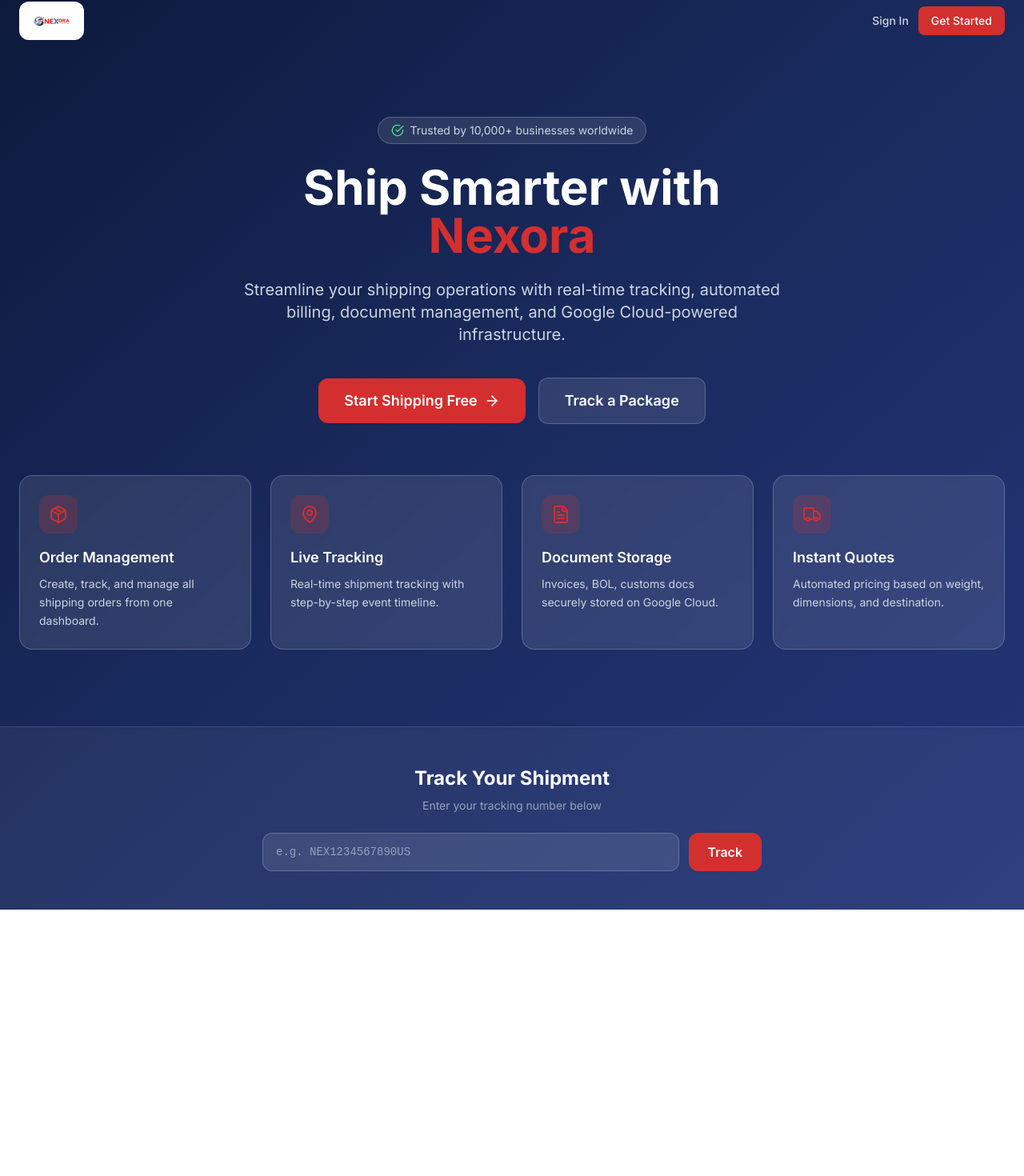
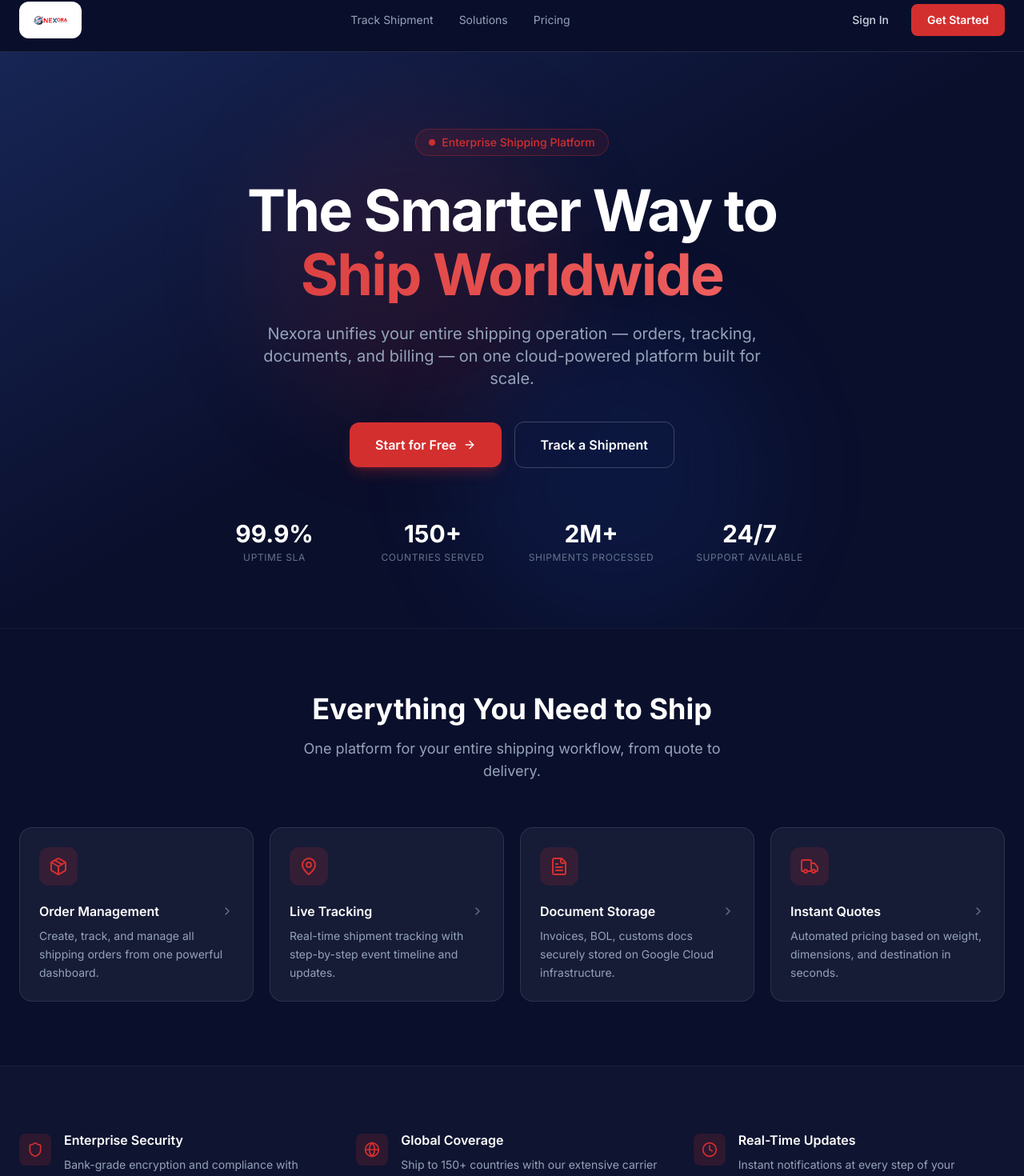
Before and after one commit to SABI9666/nexora-shipping-frontend, a Next.js app: page / in a window 1280 px wide. Shown: the part 14-1484 px from the top of the page at 80% size. Before the commit the page ends 1151 px from the top, so only its background shows below. Built offline with nearby package versions, Linux system fonts and the light colour scheme.

Commit message:
feat: redesign landing page with professional enterprise shipping look
- Removed '10,000+ trusted' badge
- Feature cards now link to /auth/login when clicked
- Added stats section, benefits section, footer
- Dark premium design with subtle gradients and animations
- Sticky navbar with backdrop blur

```diff
--- a/src/app/page.tsx
+++ b/src/app/page.tsx
@@ -1,90 +1,194 @@
 import Link from 'next/link';
-import { Package, MapPin, FileText, ArrowRight, CheckCircle, Truck } from 'lucide-react';
+import { Package, MapPin, FileText, Truck, ArrowRight, Shield, Globe, Clock, ChevronRight } from 'lucide-react';
 import { NexoraLogo } from '@/components/ui/NexoraLogo';
+
+const features = [
+  {
+    icon: Package,
+    title: 'Order Management',
+    desc: 'Create, track, and manage all shipping orders from one powerful dashboard.',
+    href: '/auth/login',
+  },
+  {
+    icon: MapPin,
+    title: 'Live Tracking',
+    desc: 'Real-time shipment tracking with step-by-step event timeline and updates.',
+    href: '/auth/login',
+  },
+  {
+    icon: FileText,
+    title: 'Document Storage',
+    desc: 'Invoices, BOL, customs docs securely stored on Google Cloud infrastructure.',
+    href: '/auth/login',
+  },
+  {
+    icon: Truck,
+    title: 'Instant Quotes',
+    desc: 'Automated pricing based on weight, dimensions, and destination in seconds.',
+    href: '/auth/login',
+  },
+];
+
+const stats = [
+  { value: '99.9%', label: 'Uptime SLA' },
+  { value: '150+', label: 'Countries Served' },
+  { value: '2M+', label: 'Shipments Processed' },
+  { value: '24/7', label: 'Support Available' },
+];
+
+const benefits = [
+  { icon: Shield, title: 'Enterprise Security', desc: 'Bank-grade encryption and compliance with international shipping regulations.' },
+  { icon: Globe, title: 'Global Coverage', desc: 'Ship to 150+ countries with our extensive carrier network and partnerships.' },
+  { icon: Clock, title: 'Real-Time Updates', desc: 'Instant notifications at every step of your shipment journey worldwide.' },
+];
 
 export default function HomePage() {
   return (
-    <div className="min-h-screen bg-gradient-to-br from-brand-navy-dark via-brand-navy to-brand-navy-light">
-      {/* Nav */}
-      <nav className="flex items-center justify-between px-6 py-4 max-w-7xl mx-auto">
-        <div className="flex items-center">
+    <div className="min-h-screen bg-[#0A0F2C] text-white">
+
+      {/* Navbar */}
+      <nav className="border-b border-white/10 bg-[#0A0F2C]/95 backdrop-blur-sm sticky top-0 z-50">
+        <div className="max-w-7xl mx-auto px-6 py-4 flex items-center justify-between">
           <div className="bg-white rounded-xl px-3 py-1.5">
-            <NexoraLogo height={36} />
+            <NexoraLogo height={34} />
           </div>
+          <div className="hidden md:flex items-center gap-8 text-sm text-slate-400">
+            <Link href="/track" className="hover:text-white transition-colors">Track Shipment</Link>
+            <Link href="/auth/login" className="hover:text-white transition-colors">Solutions</Link>
+            <Link href="/auth/login" className="hover:text-white transition-colors">Pricing</Link>
           </div>
           <div className="flex items-center gap-3">
-          <Link href="/auth/login" className="text-slate-300 hover:text-white text-sm font-medium transition-colors">
+            <Link href="/auth/login" className="text-slate-300 hover:text-white text-sm font-medium transition-colors px-4 py-2">
               Sign In
             </Link>
-          <Link href="/auth/register" className="bg-brand-red text-white px-4 py-2 rounded-lg text-sm font-medium hover:bg-brand-red-dark transition-colors">
+            <Link href="/auth/register" className="bg-brand-red text-white px-5 py-2.5 rounded-lg text-sm font-semibold hover:bg-brand-red-dark transition-colors">
               Get Started
             </Link>
+          </div>
         </div>
       </nav>
 
       {/* Hero */}
-      <div className="max-w-7xl mx-auto px-6 pt-20 pb-16">
-        <div className="text-center max-w-4xl mx-auto">
-          <div className="inline-flex items-center gap-2 bg-white/10 border border-white/20 rounded-full px-4 py-1.5 text-sm text-slate-300 mb-6">
-            <CheckCircle className="w-4 h-4 text-green-400" />
-            Trusted by 10,000+ businesses worldwide
+      <section className="relative overflow-hidden">
+        <div className="absolute inset-0 bg-gradient-to-br from-brand-navy via-[#0A0F2C] to-[#0A0F2C] opacity-80" />
+        <div className="absolute top-20 left-1/4 w-96 h-96 bg-brand-red/10 rounded-full blur-3xl" />
+        <div className="absolute bottom-0 right-1/4 w-96 h-96 bg-blue-600/10 rounded-full blur-3xl" />
+
+        <div className="relative max-w-7xl mx-auto px-6 pt-24 pb-20 text-center">
+          <div className="inline-flex items-center gap-2 bg-brand-red/10 border border-brand-red/30 rounded-full px-4 py-1.5 text-sm text-brand-red font-medium mb-8">
+            <span className="w-2 h-2 bg-brand-red rounded-full animate-pulse" />
+            Enterprise Shipping Platform
           </div>
-          <h1 className="text-5xl md:text-6xl font-bold text-white leading-tight mb-6">
-            Ship Smarter with
-            <span className="text-brand-red block">Nexora</span>
+
+          <h1 className="text-5xl md:text-7xl font-bold leading-tight mb-6 tracking-tight">
+            The Smarter Way to
+            <span className="block text-transparent bg-clip-text bg-gradient-to-r from-brand-red to-red-400 mt-2">
+              Ship Worldwide
+            </span>
           </h1>
-          <p className="text-xl text-slate-300 mb-10 max-w-2xl mx-auto">
-            Streamline your shipping operations with real-time tracking, automated billing, document management, and Google Cloud-powered infrastructure.
+
+          <p className="text-lg md:text-xl text-slate-400 mb-10 max-w-2xl mx-auto leading-relaxed">
+            Nexora unifies your entire shipping operation — orders, tracking, documents, and billing — on one cloud-powered platform built for scale.
           </p>
-          <div className="flex flex-col sm:flex-row items-center justify-center gap-4">
-            <Link href="/auth/register" className="w-full sm:w-auto bg-brand-red text-white px-8 py-3.5 rounded-xl font-semibold text-lg hover:bg-brand-red-dark transition-colors flex items-center justify-center gap-2">
-              Start Shipping Free <ArrowRight className="w-5 h-5" />
+
+          <div className="flex flex-col sm:flex-row items-center justify-center gap-4 mb-16">
+            <Link href="/auth/register" className="w-full sm:w-auto bg-brand-red text-white px-8 py-4 rounded-xl font-semibold text-base hover:bg-brand-red-dark transition-all flex items-center justify-center gap-2 shadow-lg shadow-brand-red/25">
+              Start for Free <ArrowRight className="w-4 h-4" />
             </Link>
-            <Link href="/track" className="w-full sm:w-auto bg-white/10 border border-white/20 text-white px-8 py-3.5 rounded-xl font-semibold text-lg hover:bg-white/20 transition-colors text-center">
-              Track a Package
+            <Link href="/track" className="w-full sm:w-auto border border-white/20 text-white px-8 py-4 rounded-xl font-semibold text-base hover:bg-white/5 transition-all text-center">
+              Track a Shipment
             </Link>
           </div>
-        </div>
-      </div>
 
-      {/* Features */}
-      <div className="max-w-7xl mx-auto px-6 pb-24">
-        <div className="grid grid-cols-1 md:grid-cols-2 lg:grid-cols-4 gap-6">
-          {[
-            { icon: Package, title: 'Order Management', desc: 'Create, track, and manage all shipping orders from one dashboard.' },
-            { icon: MapPin, title: 'Live Tracking', desc: 'Real-time shipment tracking with step-by-step event timeline.' },
-            { icon: FileText, title: 'Document Storage', desc: 'Invoices, BOL, customs docs securely stored on Google Cloud.' },
-            { icon: Truck, title: 'Instant Quotes', desc: 'Automated pricing based on weight, dimensions, and destination.' },
-          ].map(({ icon: Icon, title, desc }) => (
-            <div key={title} className="bg-white/10 backdrop-blur-sm border border-white/20 rounded-2xl p-6 hover:bg-white/15 transition-all">
-              <div className="w-12 h-12 bg-brand-red/20 rounded-xl flex items-center justify-center mb-4">
-                <Icon className="w-6 h-6 text-brand-red" />
-              </div>
-              <h3 className="text-white font-semibold text-lg mb-2">{title}</h3>
-              <p className="text-slate-300 text-sm leading-relaxed">{desc}</p>
+          {/* Stats */}
+          <div className="grid grid-cols-2 md:grid-cols-4 gap-6 max-w-3xl mx-auto">
+            {stats.map(({ value, label }) => (
+              <div key={label} className="text-center">
+                <div className="text-2xl md:text-3xl font-bold text-white mb-1">{value}</div>
+                <div className="text-xs text-slate-500 uppercase tracking-wider">{label}</div>
               </div>
             ))}
           </div>
         </div>
+      </section>
 
-      {/* Track widget at bottom */}
-      <div className="bg-white/5 border-t border-white/10 py-12">
+      {/* Features */}
+      <section className="py-20 border-t border-white/5">
+        <div className="max-w-7xl mx-auto px-6">
+          <div className="text-center mb-14">
+            <h2 className="text-3xl md:text-4xl font-bold mb-4">Everything You Need to Ship</h2>
+            <p className="text-slate-400 text-lg max-w-xl mx-auto">One platform for your entire shipping workflow, from quote to delivery.</p>
+          </div>
+
+          <div className="grid grid-cols-1 md:grid-cols-2 lg:grid-cols-4 gap-5">
+            {features.map(({ icon: Icon, title, desc, href }) => (
+              <Link key={title} href={href} className="group bg-white/5 border border-white/10 rounded-2xl p-6 hover:bg-white/10 hover:border-brand-red/30 transition-all cursor-pointer">
+                <div className="w-12 h-12 bg-brand-red/15 rounded-xl flex items-center justify-center mb-5 group-hover:bg-brand-red/25 transition-colors">
+                  <Icon className="w-6 h-6 text-brand-red" />
+                </div>
+                <h3 className="text-white font-semibold text-base mb-2 flex items-center justify-between">
+                  {title}
+                  <ChevronRight className="w-4 h-4 text-slate-500 group-hover:text-brand-red group-hover:translate-x-1 transition-all" />
+                </h3>
+                <p className="text-slate-400 text-sm leading-relaxed">{desc}</p>
+              </Link>
+            ))}
+          </div>
+        </div>
+      </section>
+
+      {/* Benefits */}
+      <section className="py-20 bg-white/[0.02] border-t border-white/5">
+        <div className="max-w-7xl mx-auto px-6">
+          <div className="grid md:grid-cols-3 gap-8">
+            {benefits.map(({ icon: Icon, title, desc }) => (
+              <div key={title} className="flex gap-4">
+                <div className="w-10 h-10 bg-brand-red/15 rounded-lg flex items-center justify-center flex-shrink-0 mt-1">
+                  <Icon className="w-5 h-5 text-brand-red" />
+                </div>
+                <div>
+                  <h3 className="text-white font-semibold mb-2">{title}</h3>
+                  <p className="text-slate-400 text-sm leading-relaxed">{desc}</p>
+                </div>
+              </div>
+            ))}
+          </div>
+        </div>
+      </section>
+
+      {/* Track Widget */}
+      <section className="py-20 border-t border-white/5">
         <div className="max-w-2xl mx-auto px-6 text-center">
-          <h2 className="text-white text-2xl font-bold mb-2">Track Your Shipment</h2>
-          <p className="text-slate-400 mb-6 text-sm">Enter your tracking number below</p>
+          <h2 className="text-3xl font-bold mb-3">Track Your Shipment</h2>
+          <p className="text-slate-400 mb-8">Enter your tracking number for real-time updates</p>
           <form action="/track" method="GET" className="flex gap-3">
             <input
               name="number"
               type="text"
               placeholder="e.g. NEX1234567890US"
-              className="flex-1 px-4 py-3 rounded-xl bg-white/10 border border-white/20 text-white placeholder:text-slate-400 focus:outline-none focus:ring-2 focus:ring-brand-red/50 focus:border-brand-red/50 font-mono text-sm"
+              className="flex-1 px-4 py-3.5 rounded-xl bg-white/5 border border-white/15 text-white placeholder:text-slate-500 focus:outline-none focus:ring-2 focus:ring-brand-red/40 focus:border-brand-red/40 font-mono text-sm"
             />
-            <button type="submit" className="bg-brand-red text-white px-6 py-3 rounded-xl font-semibold hover:bg-brand-red-dark transition-colors whitespace-nowrap">
+            <button type="submit" className="bg-brand-red text-white px-6 py-3.5 rounded-xl font-semibold hover:bg-brand-red-dark transition-colors whitespace-nowrap">
               Track
             </button>
           </form>
         </div>
+      </section>
+
+      {/* Footer */}
+      <footer className="border-t border-white/10 py-8">
+        <div className="max-w-7xl mx-auto px-6 flex flex-col md:flex-row items-center justify-between gap-4">
+          <div className="bg-white rounded-lg px-2.5 py-1">
+            <NexoraLogo height={28} />
           </div>
+          <p className="text-slate-500 text-sm">© 2026 Nexora Shipping. All rights reserved.</p>
+          <div className="flex gap-6 text-sm text-slate-500">
+            <Link href="/auth/login" className="hover:text-white transition-colors">Privacy</Link>
+            <Link href="/auth/login" className="hover:text-white transition-colors">Terms</Link>
+            <Link href="/auth/login" className="hover:text-white transition-colors">Contact</Link>
+          </div>
+        </div>
+      </footer>
     </div>
   );
 }
```
Lines whose indentation alone changed are shown as unchanged.
